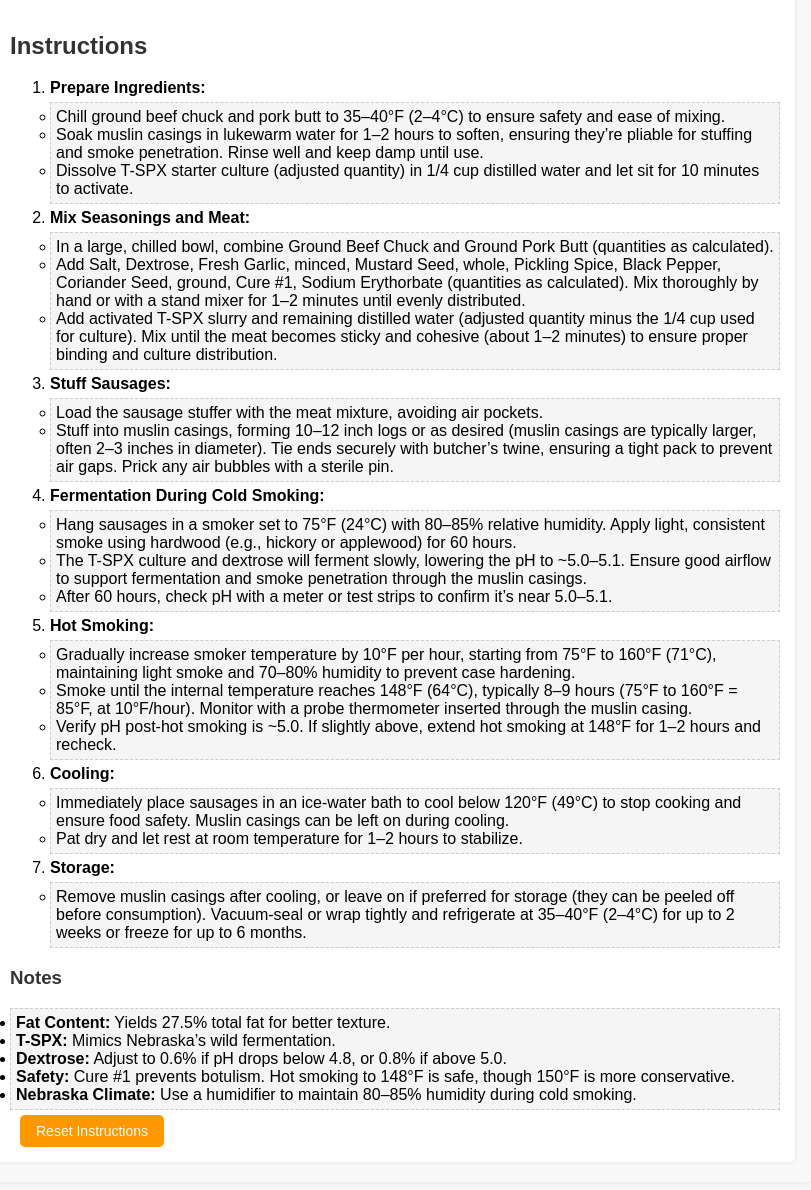
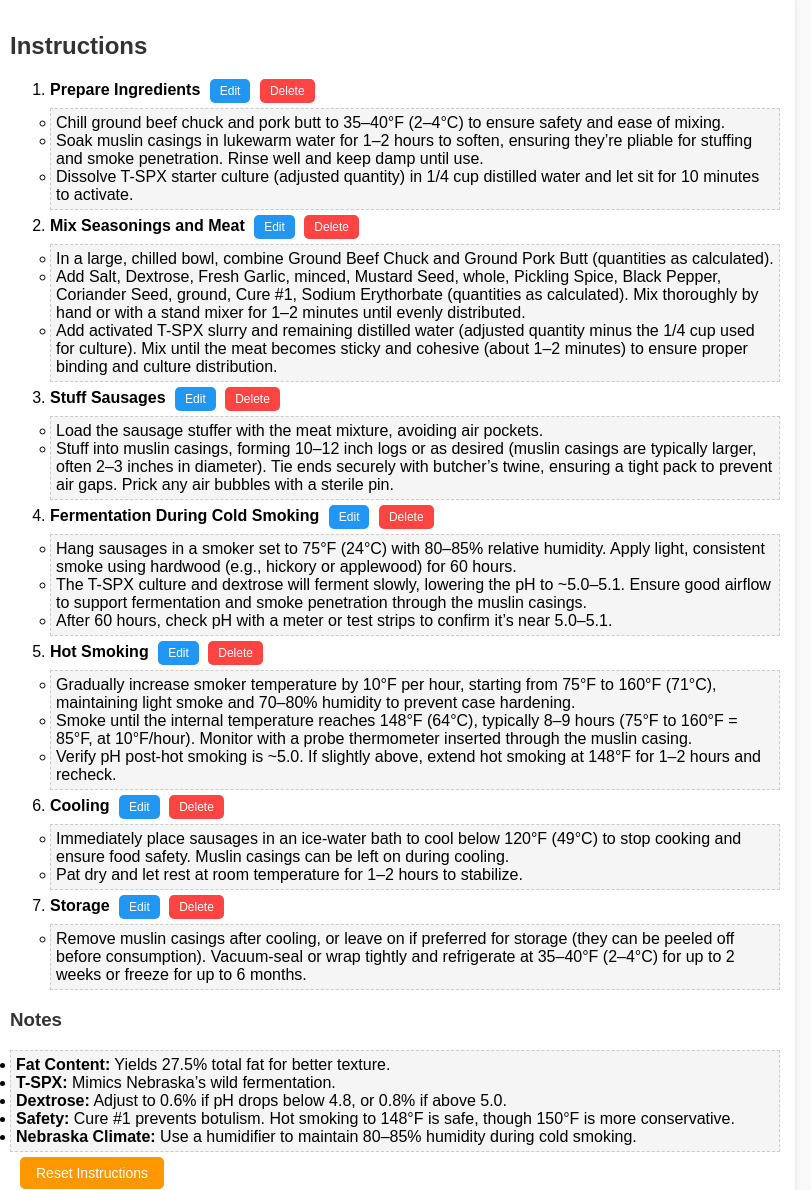
Before and after one commit to rawcalls/sausage, a plain HTML site: page index.html in a window 1280 px wide. Shown: the part 1416-2606 px from the top of the page, without its empty margins (245-1056 px from the left). Drawn offline with Linux system fonts and the light colour scheme.

Commit message:
Update index17.html

```diff
--- a/index.html
+++ b/index.html
@@ -252,6 +252,28 @@
             border-radius: 5px;
             font-weight: bold;
         }
+        .edit-step, .delete-step {
+            padding: 5px 10px;
+            border: none;
+            border-radius: 5px;
+            cursor: pointer;
+            font-size: 12px;
+            margin-left: 5px;
+        }
+        .edit-step {
+            background-color: #2196F3;
+            color: white;
+        }
+        .edit-step:hover {
+            background-color: #1976D2;
+        }
+        .delete-step {
+            background-color: #ff4444;
+            color: white;
+        }
+        .delete-step:hover {
+            background-color: #cc0000;
+        }
     </style>
 </head>
 <body>
@@ -302,56 +324,9 @@
     <div class="directions">
         <h2>Instructions</h2>
         <ol id="instructionsList">
-            <li><strong>Prepare Ingredients:</strong>
-                <ul contenteditable="true" id="prepareIngredientsList">
-                    <li>Chill ground beef chuck and pork butt to 35–40°F (2–4°C) to ensure safety and ease of mixing.</li>
-                    <li>Soak muslin casings in lukewarm water for 1–2 hours to soften, ensuring they’re pliable for stuffing and smoke penetration. Rinse well and keep damp until use.</li>
-                    <li>Dissolve T-SPX starter culture (adjusted quantity) in 1/4 cup distilled water and let sit for 10 minutes to activate.</li>
-                </ul>
-            </li>
-            <li><strong>Mix Seasonings and Meat:</strong>
-                <ul contenteditable="true" id="mixIngredientsList">
-                </ul>
-            </li>
-            <li><strong>Stuff Sausages:</strong>
-                <ul contenteditable="true" id="stuffSausagesList">
-                    <li>Load the sausage stuffer with the meat mixture, avoiding air pockets.</li>
-                    <li>Stuff into muslin casings, forming 10–12 inch logs or as desired (muslin casings are typically larger, often 2–3 inches in diameter). Tie ends securely with butcher’s twine, ensuring a tight pack to prevent air gaps. Prick any air bubbles with a sterile pin.</li>
-                </ul>
-            </li>
-            <li><strong>Fermentation During Cold Smoking:</strong>
-                <ul contenteditable="true" id="fermentationList">
-                    <li>Hang sausages in a smoker set to 75°F (24°C) with 80–85% relative humidity. Apply light, consistent smoke using hardwood (e.g., hickory or applewood) for 60 hours.</li>
-                    <li>The T-SPX culture and dextrose will ferment slowly, lowering the pH to ~5.0–5.1. Ensure good airflow to support fermentation and smoke penetration through the muslin casings.</li>
-                    <li>After 60 hours, check pH with a meter or test strips to confirm it’s near 5.0–5.1.</li>
-                </ul>
-            </li>
-            <li><strong>Hot Smoking:</strong>
-                <ul contenteditable="true" id="hotSmokingList">
-                    <li>Gradually increase smoker temperature by 10°F per hour, starting from 75°F to 160°F (71°C), maintaining light smoke and 70–80% humidity to prevent case hardening.</li>
-                    <li>Smoke until the internal temperature reaches 148°F (64°C), typically 8–9 hours (75°F to 160°F = 85°F, at 10°F/hour). Monitor with a probe thermometer inserted through the muslin casing.</li>
-                    <li>Verify pH post-hot smoking is ~5.0. If slightly above, extend hot smoking at 148°F for 1–2 hours and recheck.</li>
-                </ul>
-            </li>
-            <li><strong>Cooling:</strong>
-                <ul contenteditable="true" id="coolingList">
-                    <li>Immediately place sausages in an ice-water bath to cool below 120°F (49°C) to stop cooking and ensure food safety. Muslin casings can be left on during cooling.</li>
-                    <li>Pat dry and let rest at room temperature for 1–2 hours to stabilize.</li>
-                </ul>
-            </li>
-            <li><strong>Storage:</strong>
-                <ul contenteditable="true" id="storageList">
-                    <li>Remove muslin casings after cooling, or leave on if preferred for storage (they can be peeled off before consumption). Vacuum-seal or wrap tightly and refrigerate at 35–40°F (2–4°C) for up to 2 weeks or freeze for up to 6 months.</li>
-                </ul>
-            </li>
         </ol>
         <h3>Notes</h3>
         <ul contenteditable="true" id="notesList">
-            <li><strong>Fat Content:</strong> Yields 27.5% total fat for better texture.</li>
-            <li><strong>T-SPX:</strong> Mimics Nebraska’s wild fermentation.</li>
-            <li><strong>Dextrose:</strong> Adjust to 0.6% if pH drops below 4.8, or 0.8% if above 5.0.</li>
-            <li><strong>Safety:</strong> Cure #1 prevents botulism. Hot smoking to 148°F is safe, though 150°F is more conservative.</li>
-            <li><strong>Nebraska Climate:</strong> Use a humidifier to maintain 80–85% humidity during cold smoking.</li>
         </ul>
         <button class="reset-button" onclick="resetInstructions()">Reset Instructions</button>
     </div>
@@ -371,6 +346,65 @@
         let currentRecipe = 0;
         let currentVersion = 0;
 
+        const defaultInstructions = [
+            {
+                title: "Prepare Ingredients",
+                content: `
+                    <li>Chill ground beef chuck and pork butt to 35–40°F (2–4°C) to ensure safety and ease of mixing.</li>
+                    <li>Soak muslin casings in lukewarm water for 1–2 hours to soften, ensuring they’re pliable for stuffing and smoke penetration. Rinse well and keep damp until use.</li>
+                    <li>Dissolve T-SPX starter culture (adjusted quantity) in 1/4 cup distilled water and let sit for 10 minutes to activate.</li>
+                `
+            },
+            {
+                title: "Mix Seasonings and Meat",
+                content: ""
+            },
+            {
+                title: "Stuff Sausages",
+                content: `
+                    <li>Load the sausage stuffer with the meat mixture, avoiding air pockets.</li>
+                    <li>Stuff into muslin casings, forming 10–12 inch logs or as desired (muslin casings are typically larger, often 2–3 inches in diameter). Tie ends securely with butcher’s twine, ensuring a tight pack to prevent air gaps. Prick any air bubbles with a sterile pin.</li>
+                `
+            },
+            {
+                title: "Fermentation During Cold Smoking",
+                content: `
+                    <li>Hang sausages in a smoker set to 75°F (24°C) with 80–85% relative humidity. Apply light, consistent smoke using hardwood (e.g., hickory or applewood) for 60 hours.</li>
+                    <li>The T-SPX culture and dextrose will ferment slowly, lowering the pH to ~5.0–5.1. Ensure good airflow to support fermentation and smoke penetration through the muslin casings.</li>
+                    <li>After 60 hours, check pH with a meter or test strips to confirm it’s near 5.0–5.1.</li>
+                `
+            },
+            {
+                title: "Hot Smoking",
+                content: `
+                    <li>Gradually increase smoker temperature by 10°F per hour, starting from 75°F to 160°F (71°C), maintaining light smoke and 70–80% humidity to prevent case hardening.</li>
+                    <li>Smoke until the internal temperature reaches 148°F (64°C), typically 8–9 hours (75°F to 160°F = 85°F, at 10°F/hour). Monitor with a probe thermometer inserted through the muslin casing.</li>
+                    <li>Verify pH post-hot smoking is ~5.0. If slightly above, extend hot smoking at 148°F for 1–2 hours and recheck.</li>
+                `
+            },
+            {
+                title: "Cooling",
+                content: `
+                    <li>Immediately place sausages in an ice-water bath to cool below 120°F (49°C) to stop cooking and ensure food safety. Muslin casings can be left on during cooling.</li>
+                    <li>Pat dry and let rest at room temperature for 1–2 hours to stabilize.</li>
+                `
+            },
+            {
+                title: "Storage",
+                content: `
+                    <li>Remove muslin casings after cooling, or leave on if preferred for storage (they can be peeled off before consumption). Vacuum-seal or wrap tightly and refrigerate at 35–40°F (2–4°C) for up to 2 weeks or freeze for up to 6 months.</li>
+                `
+            }
+        ];
+
+        const defaultNotes = `
+            <li><strong>Fat Content:</strong> Yields 27.5% total fat for better texture.</li>
+            <li><strong>T-SPX:</strong> Mimics Nebraska’s wild fermentation.</li>
+            <li><strong>Dextrose:</strong> Adjust to 0.6% if pH drops below 4.8, or 0.8% if above 5.0.</li>
+            <li><strong>Safety:</strong> Cure #1 prevents botulism. Hot smoking to 148°F is safe, though 150°F is more conservative.</li>
+            <li><strong>Nebraska Climate:</strong> Use a humidifier to maintain 80–85% humidity during cold smoking.</li>
+        `;
+
         const defaultIngredients = {
             groundBeefChuck: { name: "Ground Beef Chuck", percentage: 75, isMeat: true, leanRatio: 70, fatRatio: 30 },
             groundPorkButt: { name: "Ground Pork Butt", percentage: 25, isMeat: true, leanRatio: 80, fatRatio: 20 },
@@ -387,43 +421,6 @@
             distilledWater: { name: "Distilled Water", percentage: 10 }
         };
 
-        const defaultInstructions = {
-            prepareIngredientsList: `
-                <li>Chill ground beef chuck and pork butt to 35–40°F (2–4°C) to ensure safety and ease of mixing.</li>
-                <li>Soak muslin casings in lukewarm water for 1–2 hours to soften, ensuring they’re pliable for stuffing and smoke penetration. Rinse well and keep damp until use.</li>
-                <li>Dissolve T-SPX starter culture (adjusted quantity) in 1/4 cup distilled water and let sit for 10 minutes to activate.</li>
-            `,
-            mixIngredientsList: "",
-            stuffSausagesList: `
-                <li>Load the sausage stuffer with the meat mixture, avoiding air pockets.</li>
-                <li>Stuff into muslin casings, forming 10–12 inch logs or as desired (muslin casings are typically larger, often 2–3 inches in diameter). Tie ends securely with butcher’s twine, ensuring a tight pack to prevent air gaps. Prick any air bubbles with a sterile pin.</li>
-            `,
-            fermentationList: `
-                <li>Hang sausages in a smoker set to 75°F (24°C) with 80–85% relative humidity. Apply light, consistent smoke using hardwood (e.g., hickory or applewood) for 60 hours.</li>
-                <li>The T-SPX culture and dextrose will ferment slowly, lowering the pH to ~5.0–5.1. Ensure good airflow to support fermentation and smoke penetration through the muslin casings.</li>
-                <li>After 60 hours, check pH with a meter or test strips to confirm it’s near 5.0–5.1.</li>
-            `,
-            hotSmokingList: `
-                <li>Gradually increase smoker temperature by 10°F per hour, starting from 75°F to 160°F (71°C), maintaining light smoke and 70–80% humidity to prevent case hardening.</li>
-                <li>Smoke until the internal temperature reaches 148°F (64°C), typically 8–9 hours (75°F to 160°F = 85°F, at 10°F/hour). Monitor with a probe thermometer inserted through the muslin casing.</li>
-                <li>Verify pH post-hot smoking is ~5.0. If slightly above, extend hot smoking at 148°F for 1–2 hours and recheck.</li>
-            `,
-            coolingList: `
-                <li>Immediately place sausages in an ice-water bath to cool below 120°F (49°C) to stop cooking and ensure food safety. Muslin casings can be left on during cooling.</li>
-                <li>Pat dry and let rest at room temperature for 1–2 hours to stabilize.</li>
-            `,
-            storageList: `
-                <li>Remove muslin casings after cooling, or leave on if preferred for storage (they can be peeled off before consumption). Vacuum-seal or wrap tightly and refrigerate at 35–40°F (2–4°C) for up to 2 weeks or freeze for up to 6 months.</li>
-            `,
-            notesList: `
-                <li><strong>Fat Content:</strong> Yields 27.5% total fat for better texture.</li>
-                <li><strong>T-SPX:</strong> Mimics Nebraska’s wild fermentation.</li>
-                <li><strong>Dextrose:</strong> Adjust to 0.6% if pH drops below 4.8, or 0.8% if above 5.0.</li>
-                <li><strong>Safety:</strong> Cure #1 prevents botulism. Hot smoking to 148°F is safe, though 150°F is more conservative.</li>
-                <li><strong>Nebraska Climate:</strong> Use a humidifier to maintain 80–85% humidity during cold smoking.</li>
-            `
-        };
-
         document.addEventListener('DOMContentLoaded', function() {
             try {
                 console.log("DOMContentLoaded triggered");
@@ -438,7 +435,9 @@
                         versions: [{
                             name: "Version 1",
                             batchSize: 5,
-                            ingredients: JSON.parse(JSON.stringify(defaultIngredients))
+                            ingredients: JSON.parse(JSON.stringify(defaultIngredients)),
+                            instructions: JSON.parse(JSON.stringify(defaultInstructions)),
+                            notes: defaultNotes
                         }]
                     });
                 }
@@ -446,26 +445,11 @@
                 currentVersion = 0;
                 console.log("Current recipe:", currentRecipe, "Current version:", currentVersion);
 
-                Object.keys(defaultInstructions).forEach(stepId => {
-                    const savedContent = localStorage.getItem(stepId);
-                    const element = document.getElementById(stepId);
-                    if (savedContent) {
-                        element.innerHTML = savedContent;
-                    } else {
-                        element.innerHTML = defaultInstructions[stepId];
-                    }
-                    element.addEventListener('input', function() {
-                        localStorage.setItem(stepId, this.innerHTML);
-                        if (stepId === 'mixIngredientsList') {
-                            localStorage.setItem('mixIngredientsListEdited', 'true');
-                        }
-                    });
-                });
-
                 renderRecipeTabs();
                 renderVersionTabs();
                 loadVersion(currentVersion);
                 renderIngredients();
+                renderInstructions();
                 updateIngredients();
                 updatePageTitle();
             } catch (error) {
@@ -478,6 +462,69 @@
             const versionName = recipes[currentRecipe].versions[currentVersion].name;
             const pageTitle = document.getElementById('pageTitle');
             pageTitle.textContent = `${recipeName}/${versionName} Calculator`;
+        }
+
+        function renderInstructions() {
+            const instructionsList = document.getElementById('instructionsList');
+            instructionsList.innerHTML = '';
+
+            const version = recipes[currentRecipe].versions[currentVersion];
+            version.instructions.forEach((step, index) => {
+                const li = document.createElement('li');
+                li.innerHTML = `
+                    <strong>${step.title}</strong>
+                    <button class="edit-step" onclick="editStep(${index})">Edit</button>
+                    <button class="delete-step" onclick="deleteStep(${index})">Delete</button>
+                    <ul contenteditable="true" class="step-content" data-index="${index}">
+                        ${step.content || '<li>Enter details here.</li>'}
+                    </ul>
+                `;
+                instructionsList.appendChild(li);
+
+                const contentElement = li.querySelector('.step-content');
+                contentElement.addEventListener('input', function() {
+                    version.instructions[index].content = this.innerHTML;
+                    saveRecipes();
+                });
+            });
+
+            const notesList = document.getElementById('notesList');
+            notesList.innerHTML = version.notes || defaultNotes;
+            notesList.addEventListener('input', function() {
+                version.notes = this.innerHTML;
+                saveRecipes();
+            });
+
+            const deleteButtons = document.querySelectorAll('.delete-step');
+            if (version.instructions.length <= 1) {
+                deleteButtons.forEach(btn => btn.disabled = true);
+            } else {
+                deleteButtons.forEach(btn => btn.disabled = false);
+            }
+        }
+
+        function editStep(index) {
+            const version = recipes[currentRecipe].versions[currentVersion];
+            const step = version.instructions[index];
+            const newTitle = prompt("Enter the new title for this step:", step.title);
+            if (newTitle && newTitle.trim() !== "") {
+                version.instructions[index].title = newTitle.trim();
+                saveRecipes();
+                renderInstructions();
+            }
+        }
+
+        function deleteStep(index) {
+            const version = recipes[currentRecipe].versions[currentVersion];
+            if (version.instructions.length <= 1) {
+                alert("You must keep at least one instruction step.");
+                return;
+            }
+            if (confirm("Are you sure you want to delete this step?")) {
+                version.instructions.splice(index, 1);
+                saveRecipes();
+                renderInstructions();
+            }
         }
 
         function renderIngredients() {
@@ -745,6 +792,7 @@
             renderVersionTabs();
             loadVersion(currentVersion);
             renderIngredients();
+            renderInstructions();
             updateIngredients();
             updatePageTitle();
         }
@@ -755,6 +803,7 @@
             renderVersionTabs();
             loadVersion(currentVersion);
             renderIngredients();
+            renderInstructions();
             updateIngredients();
             updatePageTitle();
         }
@@ -789,18 +838,17 @@
         }
 
         function updateInstructions() {
-            const mixList = document.getElementById('mixIngredientsList');
-            if (!mixList) {
-                console.error("mixIngredientsList element not found");
-                return;
-            }
+            const version = recipes[currentRecipe].versions[currentVersion];
+            const mixIndex = version.instructions.findIndex(step => step.title.toLowerCase().includes("mix seasonings and meat"));
+            if (mixIndex === -1) return;
 
-            const isEdited = localStorage.getItem('mixIngredientsListEdited') === 'true';
+            const mixContent = version.instructions[mixIndex].content;
+            const isEdited = mixContent.trim() !== "" && mixContent !== "<li>Enter details here.</li>";
+
             if (isEdited) return;
 
-            mixList.innerHTML = '';
-
-            const ingredients = recipes[currentRecipe].versions[currentVersion].ingredients;
+            let newContent = '';
+            const ingredients = version.ingredients;
             const meats = [];
             const seasonings = [];
             Object.values(ingredients).forEach(ingredient => {
@@ -812,25 +860,21 @@
             });
 
             if (meats.length > 0) {
-                const li1 = document.createElement('li');
-                li1.textContent = `In a large, chilled bowl, combine ${meats.join(' and ')} (quantities as calculated).`;
-                mixList.appendChild(li1);
+                newContent += `<li>In a large, chilled bowl, combine ${meats.join(' and ')} (quantities as calculated).</li>`;
             }
 
             if (seasonings.length > 0) {
-                const li2 = document.createElement('li');
-                li2.textContent = `Add ${seasonings.join(', ')} (quantities as calculated). Mix thoroughly by hand or with a stand mixer for 1–2 minutes until evenly distributed.`;
-                mixList.appendChild(li2);
+                newContent += `<li>Add ${seasonings.join(', ')} (quantities as calculated). Mix thoroughly by hand or with a stand mixer for 1–2 minutes until evenly distributed.</li>`;
             }
 
             const tspx = Object.values(ingredients).find(ing => ing.name.toLowerCase().includes('t-spx'));
             if (tspx) {
-                const li3 = document.createElement('li');
-                li3.textContent = `Add activated T-SPX slurry and remaining distilled water (adjusted quantity minus the 1/4 cup used for culture). Mix until the meat becomes sticky and cohesive (about 1–2 minutes) to ensure proper binding and culture distribution.`;
-                mixList.appendChild(li3);
+                newContent += `<li>Add activated T-SPX slurry and remaining distilled water (adjusted quantity minus the 1/4 cup used for culture). Mix until the meat becomes sticky and cohesive (about 1–2 minutes) to ensure proper binding and culture distribution.</li>`;
             }
 
-            localStorage.setItem('mixIngredientsList', mixList.innerHTML);
+            version.instructions[mixIndex].content = newContent;
+            saveRecipes();
+            renderInstructions();
         }
 
         function updateIngredients() {
@@ -882,7 +926,9 @@
                 recipes[currentRecipe].versions[currentVersion] = {
                     name: recipes[currentRecipe].versions[currentVersion].name,
                     batchSize: batchSize,
-                    ingredients: ingredients
+                    ingredients: ingredients,
+                    instructions: recipes[currentRecipe].versions[currentVersion].instructions,
+                    notes: recipes[currentRecipe].versions[currentVersion].notes
                 };
                 console.log("Updated recipes:", recipes);
 
@@ -997,7 +1043,9 @@
                 versions: [{
                     name: "Version 1",
                     batchSize: 5,
-                    ingredients: JSON.parse(JSON.stringify(defaultIngredients))
+                    ingredients: JSON.parse(JSON.stringify(defaultIngredients)),
+                    instructions: JSON.parse(JSON.stringify(defaultInstructions)),
+                    notes: defaultNotes
                 }]
             });
             currentRecipe = recipes.length - 1;
@@ -1006,6 +1054,7 @@
             renderRecipeTabs();
             renderVersionTabs();
             renderIngredients();
+            renderInstructions();
             updateIngredients();
             updatePageTitle();
         }
@@ -1015,12 +1064,15 @@
             recipes[currentRecipe].versions.push({
                 name: `Version ${recipes[currentRecipe].versions.length + 1}`,
                 batchSize: current.batchSize,
-                ingredients: JSON.parse(JSON.stringify(current.ingredients))
+                ingredients: JSON.parse(JSON.stringify(current.ingredients)),
+                instructions: JSON.parse(JSON.stringify(current.instructions)),
+                notes: current.notes
             });
             currentVersion = recipes[currentRecipe].versions.length - 1;
             saveRecipes();
             renderVersionTabs();
             renderIngredients();
+            renderInstructions();
             updateIngredients();
             updatePageTitle();
         }
@@ -1040,6 +1092,7 @@
             renderRecipeTabs();
             renderVersionTabs();
             renderIngredients();
+            renderInstructions();
             updateIngredients();
             updatePageTitle();
         }
@@ -1057,6 +1110,7 @@
             saveRecipes();
             renderVersionTabs();
             renderIngredients();
+            renderInstructions();
             updateIngredients();
             updatePageTitle();
         }
@@ -1068,7 +1122,9 @@
                     versions: [{
                         name: "Version 1",
                         batchSize: 5,
-                        ingredients: JSON.parse(JSON.stringify(defaultIngredients))
+                        ingredients: JSON.parse(JSON.stringify(defaultIngredients)),
+                        instructions: JSON.parse(JSON.stringify(defaultInstructions)),
+                        notes: defaultNotes
                     }]
                 }];
                 currentRecipe = 0;
@@ -1077,6 +1133,7 @@
                 renderRecipeTabs();
                 renderVersionTabs();
                 renderIngredients();
+                renderInstructions();
                 updateIngredients();
                 updatePageTitle();
             }
@@ -1087,12 +1144,15 @@
                 recipes[currentRecipe].versions = [{
                     name: "Version 1",
                     batchSize: 5,
-                    ingredients: JSON.parse(JSON.stringify(defaultIngredients))
+                    ingredients: JSON.parse(JSON.stringify(defaultIngredients)),
+                    instructions: JSON.parse(JSON.stringify(defaultInstructions)),
+                    notes: defaultNotes
                 }];
                 currentVersion = 0;
                 saveRecipes();
                 renderVersionTabs();
                 renderIngredients();
+                renderInstructions();
                 updateIngredients();
                 updatePageTitle();
             }
@@ -1100,13 +1160,11 @@
 
         function resetInstructions() {
             if (confirm("Are you sure you want to reset the instructions to their default values? This will clear any edits you made.")) {
-                Object.keys(defaultInstructions).forEach(stepId => {
-                    const element = document.getElementById(stepId);
-                    element.innerHTML = defaultInstructions[stepId];
-                    localStorage.setItem(stepId, defaultInstructions[stepId]);
-                });
-                localStorage.removeItem('mixIngredientsListEdited');
-                updateInstructions();
+                const version = recipes[currentRecipe].versions[currentVersion];
+                version.instructions = JSON.parse(JSON.stringify(defaultInstructions));
+                version.notes = defaultNotes;
+                saveRecipes();
+                renderInstructions();
             }
         }
 
```
